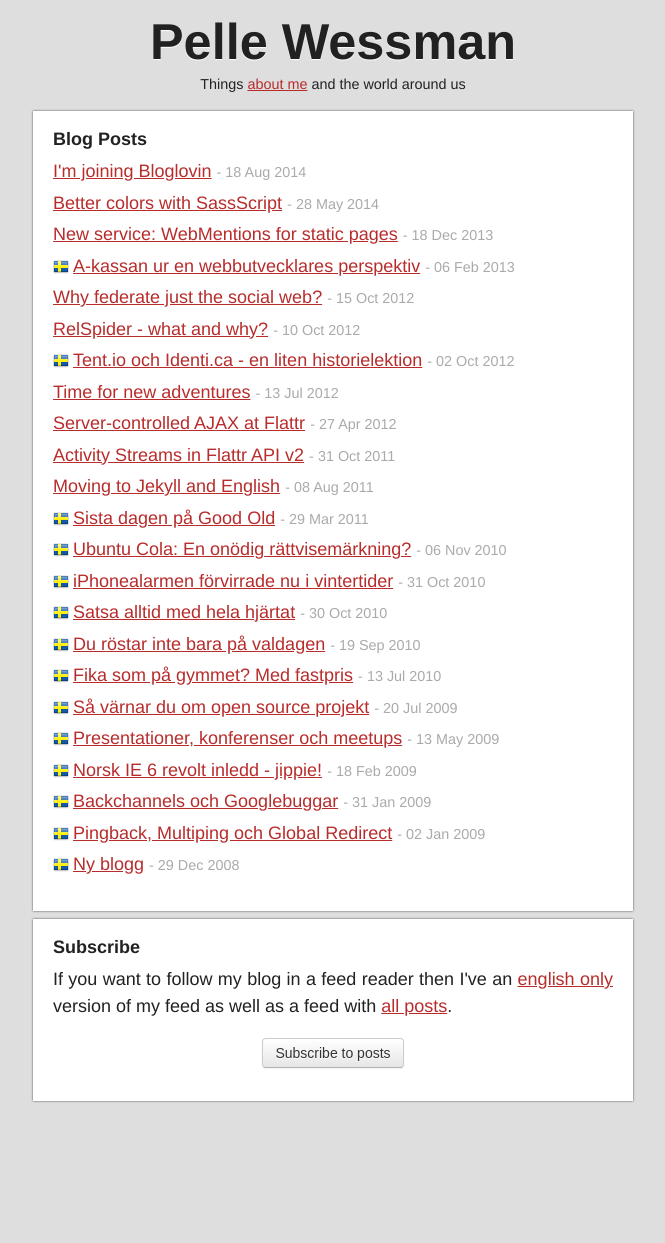
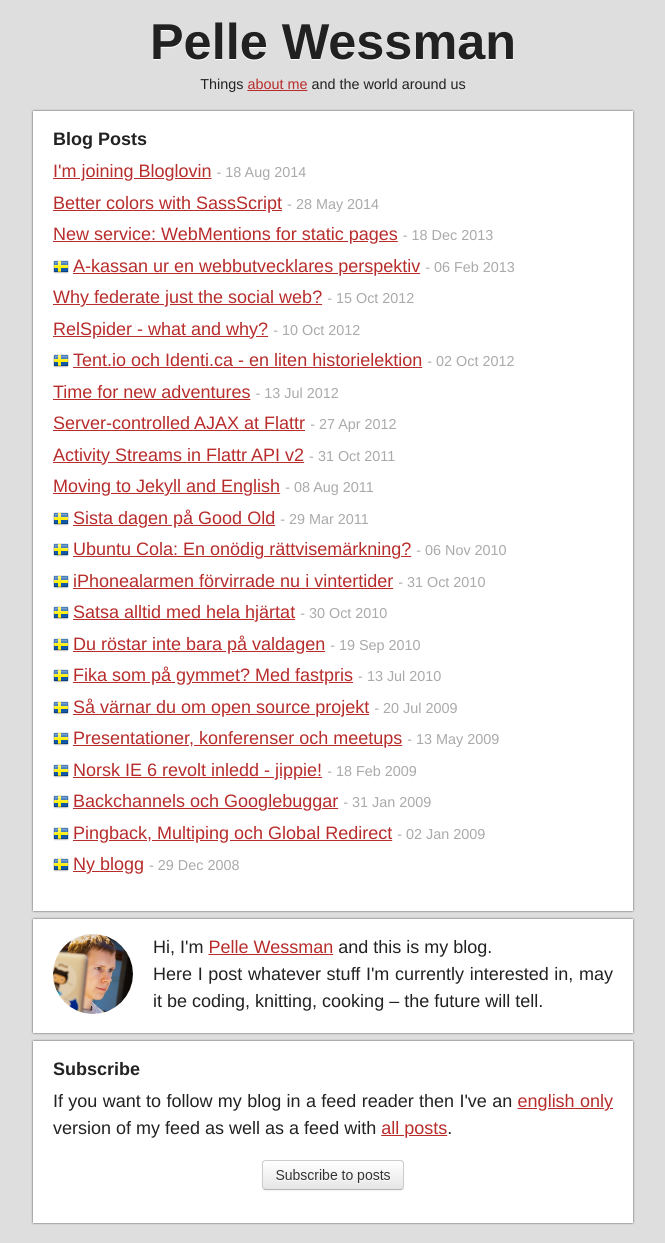
Before and after one commit to voxpelli/voxpelli.github.com, a Jekyll site: the page built from index.html, in a window 1280 px wide. Shown: the whole page, without its empty margins (307-972 px from the left). Built offline with Jekyll 4.4.1, drawn with Linux system fonts in a browser that asks for light colours; comment, search, counter and statistics services are not loaded; before the commit the page ends 1121 px from its top, so only the background shows below that.

Commit message:
Wrapped my frontpage up as an h-feed

```diff
--- a/_layouts/default.html
+++ b/_layouts/default.html
@@ -15,7 +15,7 @@
   {% if page.webmentionable != null %}<link rel="webmention" href="https://webmention.herokuapp.com/api/webmention" />{% endif %}
 </head>
 <body>
-  <div class="page">
+  <div class="page{% if page.frontpage != null %} h-feed{% endif %}">
     <header>
       <h1><a href="/">Pelle Wessman</a></h1>
       <div class="subtitle">Things <a {% if page.frontpage != null %}rel="me"{% endif %} href="/about">about me</a> and the world around us</div>
--- a/css/style.css
+++ b/css/style.css
@@ -25,7 +25,9 @@
 .indie-actions > indie-action {margin:0 0 -1px 6px;float:right}
 .indie-actions a{text-decoration: none}
 .subtome{text-align:center}
-.u-photo{width:20px;border-radius:20px;vertical-align:middle;position:relative;top:-2px;}
+.h-entry .u-photo{width:20px;border-radius:20px;vertical-align:middle;position:relative;top:-2px;}
+.h-feed .u-photo{width:80px;border-radius:80px;float:left;margin-right:20px;}
+.h-feed .h-card{overflow:hidden;padding-bottom:0;}
 
 .webmention-mention{padding-left: 60px;position: relative}
 .webmention-mention:last-child{margin-bottom:0}
--- a/index.html
+++ b/index.html
@@ -9,9 +9,9 @@
 
   <ul class="posts">
     {% for post in site.posts %}
-      <li>
-        <a {% if post.lang == null %}lang="se"{% endif %} href="{{ post.url }}">{{ post.title }}</a>
-        <time datetime="{{ post.date | date_to_xmlschema }}" pubdate>
+      <li class="h-entry">
+        <a {% if post.lang == null %}lang="se"{% endif %} class="p-name" href="{{ post.url }}">{{ post.title }}</a>
+        <time class="dt-published" datetime="{{ post.date | date_to_xmlschema }}" pubdate>
           - {{ post.date | date_to_string }}
         </time>
       </li>
@@ -19,6 +19,14 @@
   </ul>
 </nav>
 
+<section class="p-author h-card">
+  <img class="u-photo" src="/avatar.jpg" alt="" />
+  <p>
+    Hi, I'm <a class="p-name u-url" rel="me" href="/">Pelle Wessman</a> and this is my blog.<br />
+    Here I post whatever stuff I'm currently interested in, may it be coding, knitting, cooking – the future will tell.
+  </p>
+</section>
+
 <section>
   <h2>Subscribe</h2>
   <p>If you want to follow my blog in a feed reader then I've an <a href="/english.xml" type="application/atom+xml">english only</a> version of my feed as well as a feed with <a href="/all.xml" type="application/atom+xml">all posts</a>.</p>
```
